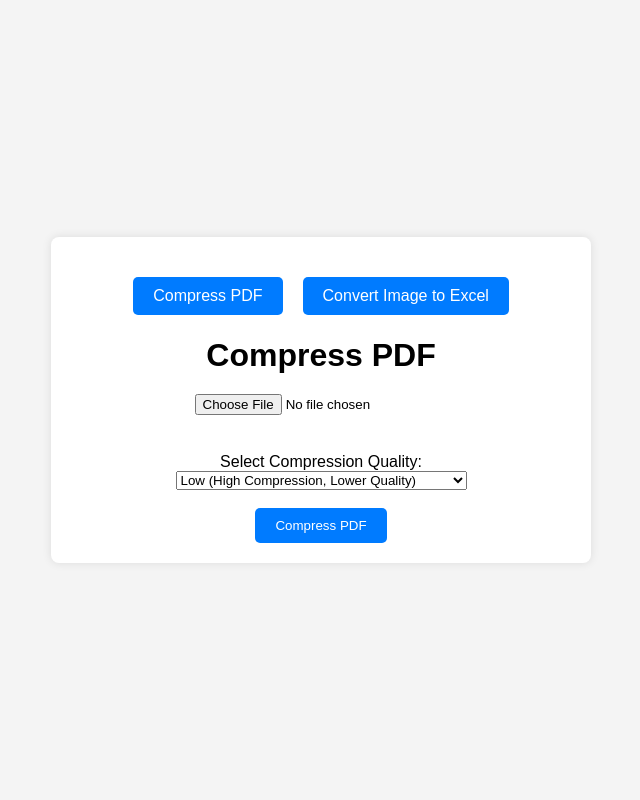
After one commit to Bingde/imageconverter, a Flask app: page /compress in a window 1280 px wide. The commit adds this page. Shown: the whole page, without its empty margins (319-959 px from the left). Run offline with Flask 3, Linux system fonts and the light colour scheme; some libraries are stand-ins or nearby versions.

Commit message:
add feauture for compress first

```diff
--- a/app.py
+++ b/app.py
@@ -1,27 +1,132 @@
-from flask import Flask, request, send_file, render_template, jsonify
+from flask import Flask, session, request, send_file, render_template, redirect, url_for, jsonify, session
+from datetime import datetime, timedelta
+import threading
+from flask_session import Session
+import time
 import pytesseract
 from PIL import Image
 import pandas as pd
+import re
 import io
 import cv2
 import numpy as np
+import fitz  # PyMuPDF
+import os
+import secrets
+import uuid
+import subprocess
+
+# Generate a secure secret key (only do this once and store it securely)
+if not os.environ.get("FLASK_SECRET_KEY"):
+    os.environ["FLASK_SECRET_KEY"] = secrets.token_hex(32)
 
 app = Flask(__name__)
+app.secret_key = os.environ.get("FLASK_SECRET_KEY")
 
-@app.route('/')
-def index():
-    return render_template('index.html')
+# Configure server-side sessions
+app.config["SESSION_TYPE"] = "filesystem"  # Store sessions on the filesystem
+Session(app)
 
-@app.route('/upload', methods=['POST'])
-def upload_image():
-    if 'image' not in request.files:
-        return 'No file uploaded', 400
+# Set up folders
+UPLOAD_FOLDER = "uploads"
+COMPRESSED_FOLDER = "compressed"
+EXCEL_FOLDER = "excel_output"
+app.config["UPLOAD_FOLDER"] = UPLOAD_FOLDER
+app.config["COMPRESSED_FOLDER"] = COMPRESSED_FOLDER
+app.config["EXCEL_FOLDER"] = EXCEL_FOLDER
 
-    file = request.files['image']
-    image = Image.open(file.stream)
+# Ensure folders exist
+os.makedirs(UPLOAD_FOLDER, exist_ok=True)
+os.makedirs(COMPRESSED_FOLDER, exist_ok=True)
+os.makedirs(EXCEL_FOLDER, exist_ok=True)
 
+def get_file_size(file_path):
+    """
+    Get the size of a file in megabytes (MB).
+    :param file_path: Path to the file.
+    :return: File size in MB as a float.
+    """
+    if not os.path.exists(file_path):
+        raise FileNotFoundError(f"The file {file_path} does not exist.")
+
+    size_bytes = os.path.getsize(file_path)
+    size_mb = size_bytes / (1024 * 1024)  # Convert bytes to MB
+    return round(size_mb, 3)  # Round to 2 decimal places
+
+def compress_pdf(input_path, output_path, image_quality):
+    """
+    Compress a PDF file using PyMuPDF and Ghostscript.
+    :param input_path: Path to the input PDF file.
+    :param output_path: Path to save the compressed PDF file.
+    :param image_quality: Image quality (1-100). Lower values mean higher compression.
+    """
+    # Step 1: Recompress images using PyMuPDF
+    pdf_document = fitz.open(input_path)
+
+    # Iterate through each page and recompress images
+    for page_num in range(len(pdf_document)):
+        page = pdf_document.load_page(page_num)
+        image_list = page.get_images(full=True)
+
+        for img in image_list:
+            xref = img[0]  # Image XREF
+            base_image = pdf_document.extract_image(xref)
+            image_bytes = base_image["image"]
+
+            # Open the image using PIL (Pillow)
+            image = Image.open(io.BytesIO(image_bytes))
+
+            # Recompress the image (reduce quality)
+            if image.mode == "L":  # Grayscale
+                img_format = "JPEG" if base_image["bpc"] == 8 else "PNG"
+            else:  # Color
+                img_format = "JPEG"
+
+            # Save the recompressed image to a bytes buffer
+            buffer = io.BytesIO()
+            image.save(buffer, format=img_format, quality=image_quality)
+            buffer.seek(0)
+
+            # Get the original image's position and size
+            image_rect = page.get_image_bbox(img)  # Get the bounding box of the image
+
+            # Reinsert the recompressed image at the same location and size
+            page.insert_image(
+                image_rect,  # Use the original image's bounding box
+                stream=buffer.read(),  # Recompressed image data
+            )
+
+    # Save the intermediate PDF
+    intermediate_path = os.path.join(os.path.dirname(output_path), "intermediate.pdf")
+    pdf_document.save(intermediate_path, garbage=4, deflate=True)
+    pdf_document.close()
+
+    # Step 2: Use Ghostscript for advanced compression
+    ghostscript_command = [
+        "gs",
+        "-sDEVICE=pdfwrite",
+        "-dCompatibilityLevel=1.4",
+        "-dPDFSETTINGS=/screen",  # Lowest quality, smallest size
+        "-dNOPAUSE",
+        "-dQUIET",
+        "-dBATCH",
+        f"-sOutputFile={output_path}",
+        intermediate_path,
+    ]
+
+    try:
+        subprocess.run(ghostscript_command, check=True)
+    except subprocess.CalledProcessError as e:
+        print(f"Ghostscript compression failed: {e}")
+    finally:
+        # Clean up the intermediate file
+        if os.path.exists(intermediate_path):
+            os.remove(intermediate_path)
+
+# Image-to-Excel Function
+def image_to_excel(image_path, output_path):
     # Convert image to grayscale and enhance contrast
-    image = np.array(image)  # Convert PIL image to NumPy array
+    image = np.array(Image.open(image_path))  # Convert PIL image to NumPy array
     gray = cv2.cvtColor(image, cv2.COLOR_BGR2GRAY)  # Convert to grayscale
     _, binary = cv2.threshold(gray, 128, 255, cv2.THRESH_BINARY | cv2.THRESH_OTSU)  # Binarize
 
@@ -34,34 +139,220 @@ def upload_image():
 
     # Create a DataFrame and save as Excel
     df = pd.DataFrame(table_data)
-    excel_file = io.BytesIO();
-    df.to_excel(excel_file, index=False)
-    excel_file.seek(0)
+    df.to_excel(output_path, index=False)
 
+def sanitize_filename(filename):
+    """
+    Sanitize the filename to remove special characters.
+    :param filename: The original filename.
+    :return: A sanitized filename.
+    """
+    # Replace spaces and special characters with underscores
+    sanitized = re.sub(r"[^\w.-]", "_", filename)
+    return sanitized
+
+def cleanup_files():
+    print("Cleanup thread started.")  # Debugging statement
+    with app.app_context():
+        while True:
+            now = datetime.now()
+            print("Cleanup thread running...")  # Debugging statement
+
+            # Check PDF files
+            if "pdf_files" in session:
+                print("Found PDF files in session.")  # Debugging statement
+                file_info = session["pdf_files"]
+                uploaded_path = file_info["uploaded_path"]
+                compressed_path = file_info["compressed_path"]
+                file_timestamp = datetime.fromisoformat(file_info["timestamp"])
+
+                if now - file_timestamp > timedelta(minutes=2):
+                    print("Deleting PDF files...")  # Debugging statement
+                    # Delete uploaded file
+                    if os.path.exists(uploaded_path):
+                        os.remove(uploaded_path)
+                        print(f"Deleted uploaded file: {uploaded_path}")
+
+                    # Delete compressed file
+                    if os.path.exists(compressed_path):
+                        os.remove(compressed_path)
+                        print(f"Deleted compressed file: {compressed_path}")
+
+                    # Remove the session entry
+                    session.pop("pdf_files", None)
+                    print("Removed PDF files from session.")
+
+            # Check Excel files
+            if "excel_files" in session:
+                print("Found Excel files in session.")  # Debugging statement
+                file_info = session["excel_files"]
+                uploaded_path = file_info["uploaded_path"]
+                excel_path = file_info["excel_path"]
+                file_timestamp = datetime.fromisoformat(file_info["timestamp"])
+
+                if now - file_timestamp > timedelta(minutes=2):
+                    print("Deleting Excel files...")  # Debugging statement
+                    # Delete uploaded file
+                    if os.path.exists(uploaded_path):
+                        os.remove(uploaded_path)
+                        print(f"Deleted uploaded file: {uploaded_path}")
+
+                    # Delete Excel file
+                    if os.path.exists(excel_path):
+                        os.remove(excel_path)
+                        print(f"Deleted Excel file: {excel_path}")
+
+                    # Remove the session entry
+                    session.pop("excel_files", None)
+                    print("Removed Excel files from session.")
+
+            # Wait for 1 minute before checking again
+            time.sleep(60)
+
+# Start the cleanup thread
+cleanup_thread = threading.Thread(target=cleanup_files, daemon=True)
+cleanup_thread.start()
+
+def calculate_reduction_percentage(original_size, compressed_size):
+    """
+    Calculate the percentage reduction in file size.
+    :param original_size: Original file size in MB.
+    :param compressed_size: Compressed file size in MB.
+    :return: Percentage reduction as a float.
+    """
+    if original_size == 0:
+        return 0  # Avoid division by zero
+    reduction = ((original_size - compressed_size) / original_size) * 100
+    return round(reduction, 2)  # Round to 2 decimal places
+
+@app.route("/")
+def index():
+    return render_template("index.html")
+
+@app.route("/compress", methods=["GET", "POST"])
+def compress():
+    if request.method == "POST":
+        if "file" not in request.files:
+            return redirect(request.url)
+
+        file = request.files["file"]
+        if file.filename == "":
+            return redirect(request.url)
+
+        if file and file.filename.endswith(".pdf"):
+            # Sanitize the file name
+            sanitized_filename = sanitize_filename(file.filename)
+
+            # Save the uploaded file
+            upload_path = os.path.join(app.config["UPLOAD_FOLDER"], sanitized_filename)
+            file.save(upload_path)
+
+            # Verify the file was saved
+            if not os.path.exists(upload_path):
+                return "Error: File was not saved correctly.", 400
+
+            # Get the original file size
+            original_size = get_file_size(upload_path)
+
+            # Get the selected compression quality
+            quality = int(request.form.get("quality", 50))  # Default to 50 if not provided
+
+            # Map quality to compression level
+            if quality == 10:
+                compress_level = "Low"
+            elif quality == 50:
+                compress_level = "Medium"
+            elif quality == 90:
+                compress_level = "High"
+            else:
+                compress_level = "Unknown"  # Fallback for unexpected values
+
+            # Generate a unique name for the compressed file
+            compressed_filename = f"compressed_{compress_level}_{file.filename}.pdf"
+            compressed_path = os.path.join(app.config["COMPRESSED_FOLDER"], compressed_filename)
+
+            # Compress the PDF with the selected quality
+            compress_pdf(upload_path, compressed_path, image_quality=quality)
+
+            # Get the compressed file size
+            compressed_size = get_file_size(compressed_path)
+
+            # Calculate the percentage reduction
+            reduction_percentage = calculate_reduction_percentage(original_size, compressed_size)
+
+            # Store both uploaded and compressed file paths in the session
+            session["pdf_files"] = {
+                "uploaded_path": upload_path,
+                "compressed_path": compressed_path,
+                "timestamp": datetime.now().isoformat()
+            }
+
+            # Render the template with file sizes, reduction percentage, and download link
+            return render_template(
+                "compress.html",
+                original_size=original_size,
+                compressed_size=compressed_size,
+                reduction_percentage=reduction_percentage,
+                download_link=url_for("download_file", filename=compressed_filename)
+            )
+
+    return render_template("compress.html")
+
+@app.route("/image-to-excel", methods=["GET", "POST"])
+def image_to_excel_route():
+    if request.method == "POST":
+        if "image" not in request.files:
+            return jsonify({'error': 'No file uploaded'}), 400
+
+        file = request.files["image"]
+        if file.filename == "":
+            return redirect(request.url)
+
+        if file and file.filename.lower().endswith((".png", ".jpg", ".jpeg")):
+            # Save the uploaded image
+            upload_path = os.path.join(app.config["UPLOAD_FOLDER"], file.filename)
+            file.save(upload_path)
+
+            # Generate a unique name for the Excel file
+            excel_filename = f"output_{uuid.uuid4().hex}.xlsx"
+            excel_path = os.path.join(app.config["EXCEL_FOLDER"], excel_filename)
+
+            # Convert image to Excel
+            image_to_excel(upload_path, excel_path)
+
+            # Store both uploaded and Excel file paths in the session
+            session["excel_files"] = {
+                "uploaded_path": upload_path,
+                "excel_path": excel_path,
+                "timestamp": datetime.now().isoformat()
+            }
+
+            # Redirect to the download page
+            return redirect(url_for("download", filename=excel_filename, type="excel"))
+
+    return render_template("image_to_excel.html")
+
+@app.route("/download/<filename>")
+def download_file(filename):
+    compressed_path = os.path.join(app.config["COMPRESSED_FOLDER"], filename)
+    print("download")  # Debugging statement
     return send_file(
-        excel_file,
-        mimetype='application/vnd.openxmlformats-officedocument.spreadsheetml.sheet',
+        compressed_path,
         as_attachment=True,
-        download_name='converted_table.xlsx'
+        download_name=filename,
+        mimetype="application/pdf"
     )
 
-@app.route('/extract', methods=['POST'])
-def extract_content():
-    if 'image' not in request.files:
-        return jsonify({'error': 'No file uploaded'}), 400
+@app.route("/download/<type>/<filename>")
+def download(type, filename):
+    if type == "pdf":
+        file_path = os.path.join(app.config["COMPRESSED_FOLDER"], filename)
+    elif type == "excel":
+        file_path = os.path.join(app.config["EXCEL_FOLDER"], filename)
+    else:
+        return "Invalid file type."
 
-    file = request.files['image']
-    image = Image.open(file.stream)
+    return send_file(file_path, as_attachment=True)
 
-    # Convert image to grayscale and enhance contrast
-    image = np.array(image)  # Convert PIL image to NumPy array
-    gray = cv2.cvtColor(image, cv2.COLOR_BGR2GRAY)  # Convert to grayscale
-    _, binary = cv2.threshold(gray, 128, 255, cv2.THRESH_BINARY | cv2.THRESH_OTSU)  # Binarize
-
-    # Use Tesseract to extract text
-    extracted_text = pytesseract.image_to_string(binary, config='--psm 6')
-
-    return jsonify({'content': extracted_text})
-
-if __name__ == '__main__':
-    app.run(debug=True)
+if __name__ == "__main__":
+    app.run(debug=False)
--- a/requirements.txt
+++ b/requirements.txt
@@ -4,3 +4,4 @@ numpy==1.24.3
 Pillow==10.0.0
 pytesseract==0.3.10
 opencv-python==4.11.0.86
+PyMuPDF==1.22.5
--- a/static/styles.css
+++ b/static/styles.css
@@ -21,6 +21,25 @@ body {
 
 h1 {
     margin-bottom: 20px;
+}
+
+nav {
+    display: flex;
+    justify-content: center;
+    gap: 20px;
+    margin-bottom: 20px;
+}
+
+nav a {
+    padding: 10px 20px;
+    background-color: #007bff;
+    color: white;
+    text-decoration: none;
+    border-radius: 5px;
+}
+
+nav a:hover {
+    background-color: #0056b3;
 }
 
 form {
@@ -55,6 +74,7 @@ button:hover {
     border-radius: 4px;
     padding: 5px;
 }
+
 #showContentButton {
     padding: 10px 20px;
     background-color: #28a745;
@@ -76,10 +96,6 @@ button:hover {
     margin-top: 20px;
 }
 
-#contentText {
-    white-space: pre-wrap; /* Preserve formatting of extracted text */
-    font-family: monospace;
-}
 #contentTable table {
     width: 100%;
     border-collapse: collapse;
@@ -95,3 +111,32 @@ button:hover {
 #contentTable th {
     background-color: #f2f2f2;
 }
+.result {
+    margin-top: 20px;
+    padding: 15px;
+    background: #e8f5e9;
+    border-left: 5px solid #4caf50;
+}
+
+.result p {
+    margin: 5px 0;
+    color: #333;
+}
+
+.result strong {
+    color: #4caf50;
+}
+
+a {
+    display: inline-block;
+    margin-top: 20px;
+    padding: 10px 20px;
+    background: #4caf50;
+    color: #fff;
+    text-decoration: none;
+    border-radius: 5px;
+}
+
+a:hover {
+    background: #45a049;
+}
--- /dev/null
+++ b/templates/compress.html
@@ -0,0 +1,44 @@
+<!DOCTYPE html>
+<html lang="en">
+<head>
+    <meta charset="UTF-8">
+    <meta name="viewport" content="width=device-width, initial-scale=1.0">
+    <title>Compress PDF</title>
+    <link rel="stylesheet" href="{{ url_for('static', filename='styles.css') }}">
+</head>
+<body>
+    <div class="container">
+        <nav>
+            <a href="{{ url_for('compress') }}">Compress PDF</a>
+            <a href="{{ url_for('image_to_excel_route') }}">Convert Image to Excel</a>
+        </nav>
+        <h1>Compress PDF</h1>
+        <form method="POST" enctype="multipart/form-data">
+            <input type="file" name="file" accept=".pdf" required>
+            <br>
+            <label for="quality">Select Compression Quality:</label>
+            <select name="quality" id="quality" required>
+                <option value="10">Low (High Compression, Lower Quality)</option>
+                <option value="50">Medium (Balanced Compression and Quality)</option>
+                <option value="90">High (Low Compression, Higher Quality)</option>
+            </select>
+            <br>
+            <button type="submit">Compress PDF</button>
+        </form>
+
+        <!-- Display file sizes and reduction percentage -->
+        {% if original_size and compressed_size and reduction_percentage %}
+            <div class="result">
+                <p>Your PDF is now <strong>{{ reduction_percentage }}%</strong> smaller!</p>
+                <p>{{ original_size }} MB → {{ compressed_size }} MB</p>
+                <p>SAVED: {{ original_size - compressed_size }} MB</p>
+            </div>
+        {% endif %}
+
+        <!-- Download link -->
+        {% if download_link %}
+            <a href="{{ download_link }}">Download Compressed PDF</a>
+        {% endif %}
+    </div>
+</body>
+</html>
```
Also changed, not shown: templates/image_to_excel.html (added, +123 -0 lines), templates/index.html (+6 -109 lines), 12 other files.
